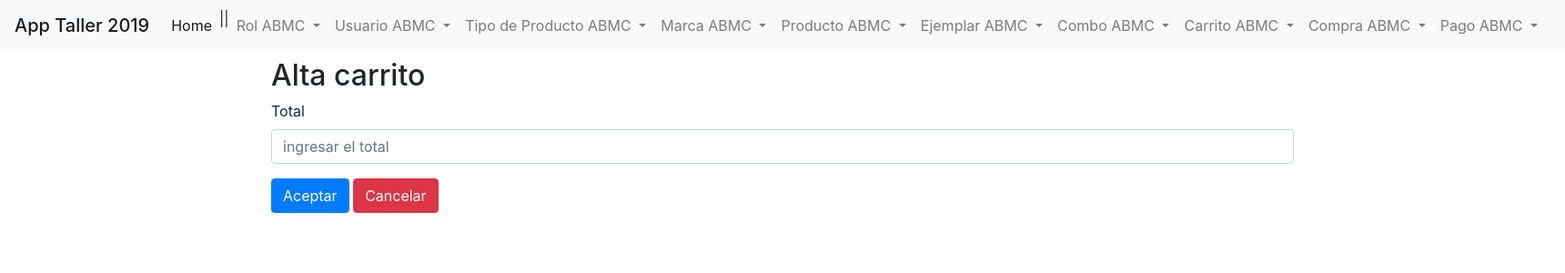
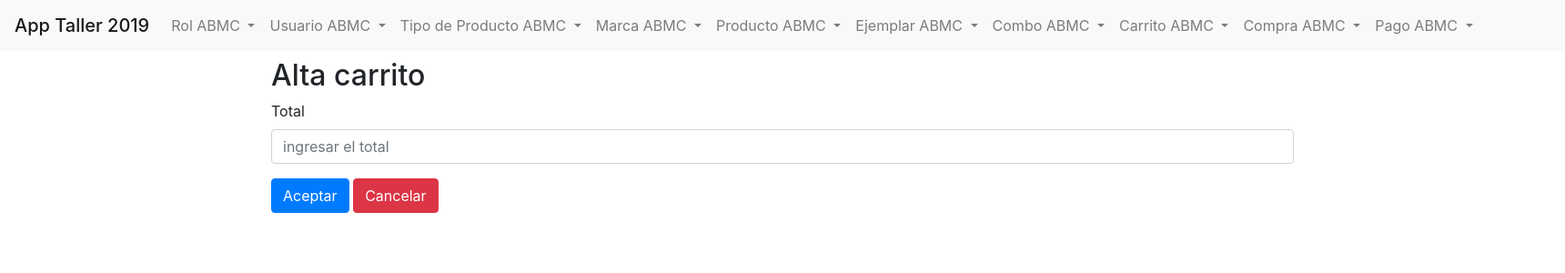
Before and after one commit to mauribesson/AppTaller2019, a Flask app: page /altaCarrito in a window 1720 px wide. Shown: the top 300 px of the page at 91% size. Run offline with Flask 2, Linux system fonts and the light colour scheme; some libraries are stand-ins or nearby versions.

```diff
--- a/App/templates/navbars/navbar.html
+++ b/App/templates/navbars/navbar.html
@@ -5,10 +5,10 @@
             </button>
     <div class="collapse navbar-collapse" id="navbarNav">
         <ul class="navbar-nav">
-            <li class="nav-item active">
+            <!--<li class="nav-item active">
                 <a class="nav-link" href="/">Home <span class="sr-only">(current)</span></a>
             </li>
-            <li>||</li>
+            <li>||</li>-->
             <!--ROL-->
             <li class="nav-item dropdown">
                 <a class="nav-link dropdown-toggle" href="#" id="navbarDropdown" role="button" data-toggle="dropdown" aria-haspopup="true" aria-expanded="false">
```
